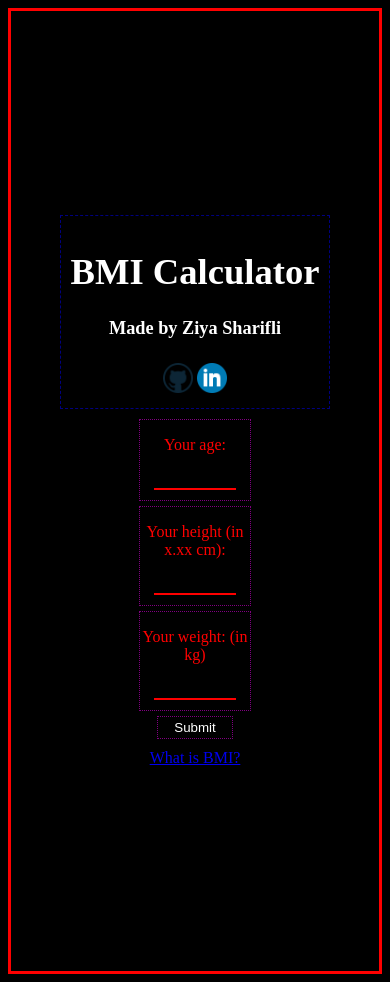
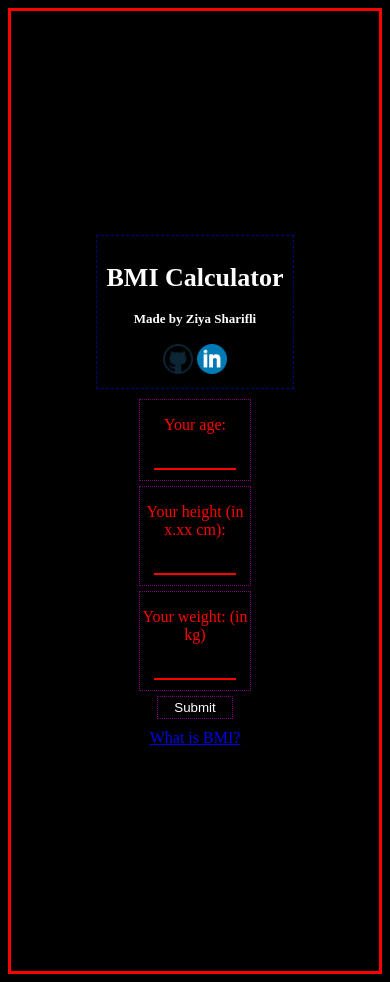
Before and after one commit to bashintozsh/BMI-Calculator, a plain HTML site: page index.html in a window 390 px wide. Drawn offline with Linux system fonts and the light colour scheme.

Commit message:
fix mobile layout (3)

```diff
--- a/styles.css
+++ b/styles.css
@@ -21,7 +21,7 @@ body {
   position: relative;
   border: dashed 1px #000080;
   margin-bottom: 10px;
-  font-size: 18.3px;
+  font-size: 13px;
   text-align: center;
   flex-grow: 0;
 }
```
